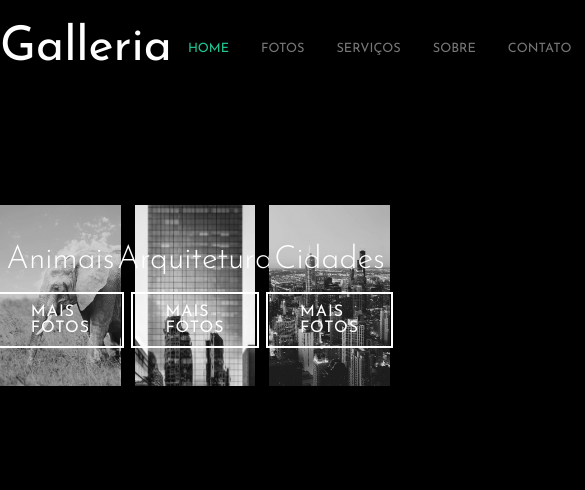
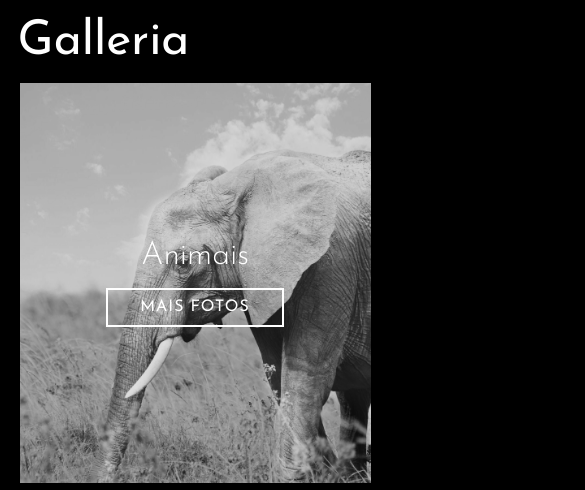
Before and after one commit to EricKurosawa/projeto-curso-sass, a plain HTML site: page index.html in a window 390 px wide. Shown: the top 490 px of the page, 585 px wide, since content can reach past the window. Drawn offline with Linux system fonts and the light colour scheme.

Commit message:
finalizei o projeto

```diff
--- a/sass/_mixins.sass
+++ b/sass/_mixins.sass
@@ -22,3 +22,7 @@
     background-size: 110%
     filter: grayscale(0%)
     background-image: linear-gradient(rgba(0, 0, 0, .5), rgba(0, 0, 0, .5)), url('../img/#{$img}')
+
+@mixin mobile
+  @media(max-width: 425px)
+    @content
--- a/sass/styles.sass
+++ b/sass/styles.sass
@@ -24,6 +24,9 @@ body
   justify-content: space-between
   @include mixins.container
 
+  @include mixins.mobile
+    padding: 1.1rem
+
   &-brand // .header-brand
     color: variables.$primary-color
     font-size: 3rem
@@ -33,6 +36,9 @@ body
     ul
       height: 100%
       @include mixins.flex-center
+
+      @include mixins.mobile
+        display: none
 
       li
         margin: 0 1rem
@@ -52,6 +58,9 @@ body
       @include mixins.flex-center
       height: 100%
 
+      @include mixins.mobile
+        display: none
+
       li
         margin: 0 1rem
 
@@ -66,6 +75,9 @@ body
   justify-content: space-between
   padding: 0
 
+  @include mixins.mobile
+    flex-direction: column
+
   &-card // .gallery-card
     width: 31%
     height: 400px
@@ -73,6 +85,10 @@ body
     @include mixins.flex-center
     flex-direction: column
     color: variables.$primary-color
+
+    @include mixins.mobile
+      width: 90%
+      margin-bottom: 6%
 
     &-title
       font-size: 2rem
```
Also changed, not shown: css/styles.css, 1 other file.
